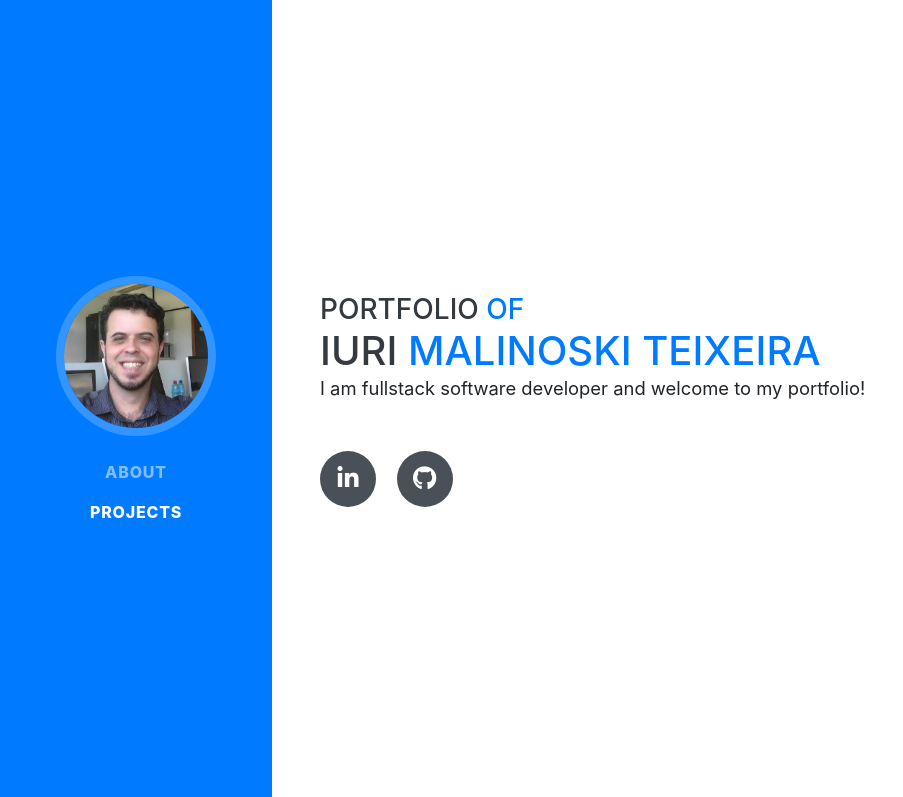
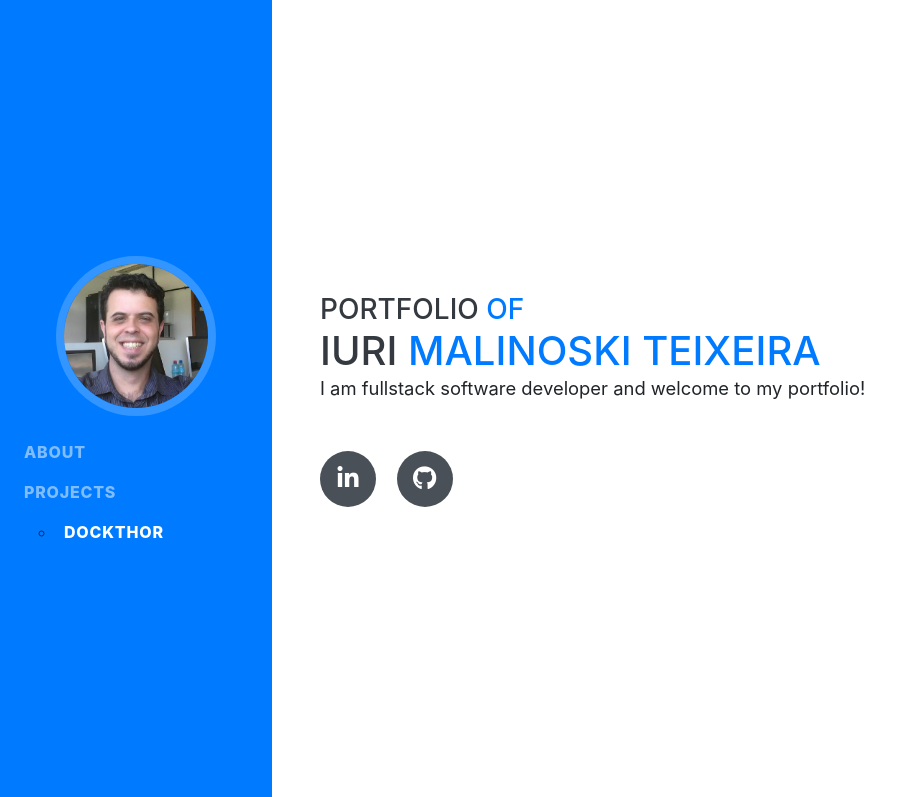
Before and after one commit to Malinoski/portfolio-imt, a website with bundled scripts: page index.html in a window 1280 px wide. Shown: the top 797 px of the page, without its empty margins (0-903 px from the left). Built offline with nearby package versions, Linux system fonts and the light colour scheme; a web font is replaced by a local one.

Commit message:
some updates

```diff
--- a/css/resume.css
+++ b/css/resume.css
@@ -95,7 +95,7 @@ p.lead {
 
 @media (min-width: 992px) {
   #sideNav {
-    text-align: center;
+    text-align: left;
     position: fixed;
     top: 0;
     left: 0;
--- a/index.html
+++ b/index.html
@@ -44,6 +44,11 @@
         </li>
         <li class="nav-item">
           <a class="nav-link js-scroll-trigger" href="#projects">Projects</a>
+            <ul>
+              <li>
+                  <a class="nav-link js-scroll-trigger" href="#dockthor">DockThor</a>
+              </li>
+            </ul>
         </li>
       </ul>
     </div>
@@ -78,7 +83,7 @@
 
         <h2 class="mb-5">Projects</h2>
 
-        <div class="resume-item d-flex flex-column flex-md-row justify-content-between mb-5">
+        <div class="resume-item d-flex flex-column flex-md-row justify-content-between mb-5" id="dockthor">
           <div class="resume-content">
             <h3 class="mb-0">Scientific Web Portal DockThor</h3>
             <div class="subheading mb-3">AngularJS, Boostrap, JavaScript, JQuery, PHP and Shell Script</div>
```
Also changed, not shown: img/favicon.png, img/portfolio/dockthor/print.png (deleted).
